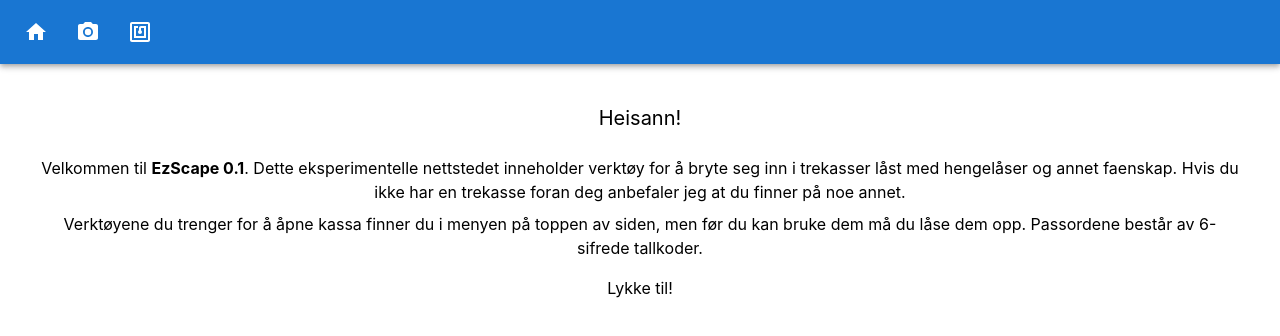
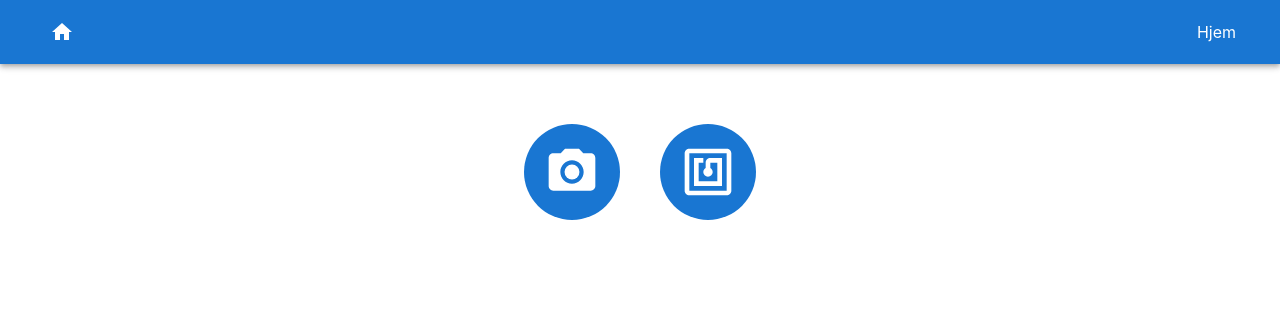
Before and after one commit to dingyling/puzzle-box-app, a React (Create React App) app: page / in a window 1280 px wide. Shown: the top 336 px of the page. Built offline with nearby package versions, Linux system fonts and the light colour scheme.

Commit message:
Move menu buttons to startpage

```diff
--- a/src/components/Camera.tsx
+++ b/src/components/Camera.tsx
@@ -11,7 +11,7 @@ function Camera() {
   if (!unlocked) {
     return (
       <Unlock
-        password="passord"
+        password="78963124"
         localStorageItem={localStorageItem}
         setUnlocked={setUnlocked}
       />
--- a/src/components/Header.tsx
+++ b/src/components/Header.tsx
@@ -6,9 +6,22 @@ import IconButton from '@mui/material/IconButton';
 import CameraAltIcon from '@mui/icons-material/CameraAlt';
 import NfcIcon from '@mui/icons-material/Nfc';
 import HomeIcon from '@mui/icons-material/Home';
-import { Link } from "react-router-dom";
+import { Link, useLocation } from "react-router-dom";
 
 export default function Header() {
+
+	const location = useLocation();
+
+      const getLocation = () => {
+            switch (location.pathname) {
+                  case "/":
+                        return "Hjem";
+                  case "/camera":
+                        return "Kamera";
+                  case "/scan":
+                        return "Skanner";
+            }
+      }
 
       return (
             <Box sx={{ flexGrow: 1 }}>
@@ -16,37 +29,16 @@ export default function Header() {
                         <Toolbar>
                               <Link to={"/"}>
                                     <IconButton
-                                          size="large"
+                                          // size="large"
                                           edge="start"
                                           color="inherit"
                                           aria-label="menu"
-                                          sx={{ mr: 2 }}
+                                          sx={{ width: 100 }}
                                     >
                                           <HomeIcon />
                                     </IconButton>
                               </Link>
-                              <Link to={"/camera"}>
-                                    <IconButton
-                                          size="large"
-                                          edge="start"
-                                          color="inherit"
-                                          aria-label="menu"
-                                          sx={{ mr: 2 }}
-                                    >
-                                          <CameraAltIcon />
-                                    </IconButton>
-                              </Link>
-                              <Link to={"/scan"}>
-                                    <IconButton
-                                          size="large"
-                                          edge="start"
-                                          color="inherit"
-                                          aria-label="menu"
-                                          sx={{ mr: 2 }}
-                                    >
-                                          <NfcIcon />
-                                    </IconButton>
-                              </Link>
+                              <div className='flex ml-auto pr-5'>{getLocation()}</div>
                         </Toolbar>
                   </AppBar>
             </Box>
--- a/src/components/Home.tsx
+++ b/src/components/Home.tsx
@@ -1,23 +1,36 @@
 import { useCallback, useEffect, useState } from 'react';
-import CircularProgress from '@mui/material/CircularProgress';
+import IconButton from '@mui/material/IconButton';
+import CameraAltIcon from '@mui/icons-material/CameraAlt';
+import NfcIcon from '@mui/icons-material/Nfc';
+import { Link } from "react-router-dom";
 
 function Home() {
 
-
   return (
     <div >
-      <div className='flex flex-col items-center p-10'>
-        <div className='text-xl'>Heisann!</div>
-        <br />
-        <div className='mb-2'>
-          Velkommen til <b>EzScape 0.1</b>. Dette eksperimentelle nettstedet inneholder verktøy for å bryte seg inn i trekasser låst med hengelåser og annet faenskap. Hvis du ikke har en trekasse foran deg anbefaler jeg at du finner på noe annet.
-        </div>
-        <div className='mb-4'>
-          Verktøyene du trenger for å åpne kassa finner du i menyen på toppen av siden, men før du kan bruke dem må du låse dem opp. Passordene består av 6-sifrede tallkoder.
-        </div>
-        <div>
-          Lykke til!
-        </div>
+      <div className='flex flex-row items-center justify-center p-10'>
+        <Link to={"/camera"}>
+          <IconButton
+            size="large"
+            edge="start"
+            color="inherit"
+            aria-label="menu"
+            sx={{padding: "20px", margin: "20px", backgroundColor: "#1976d2", color: "white"}}
+          >
+            <CameraAltIcon  sx={{fontSize: "56px"}} />
+          </IconButton>
+        </Link>
+        <Link to={"/scan"}>
+          <IconButton
+            size="large"
+            edge="start"
+            color="inherit"
+            aria-label="menu"
+            sx={{padding: "20px", margin: "20px", backgroundColor: "#1976d2", color: "white"}}
+          >
+            <NfcIcon sx={{fontSize: "56px"}} />
+          </IconButton>
+        </Link>
       </div>
     </div >
   );
```
